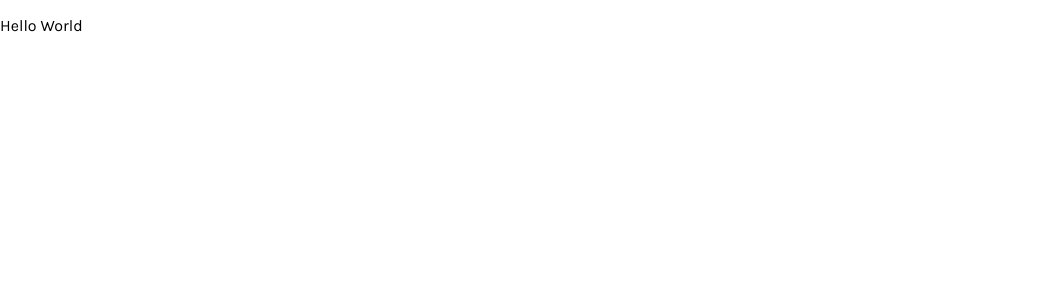
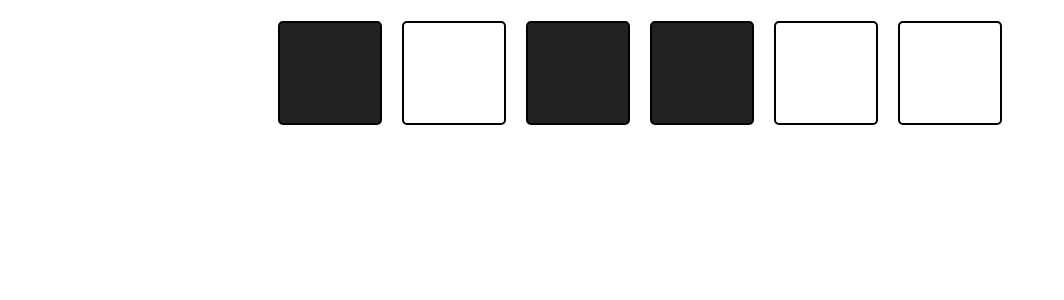
Before and after one commit to AngeloAXNGR/scrimba-react-projects, a React (Create React App) app: page / in a window 1280 px wide. Shown: the top 300 px of the page, without its empty margins (0-1064 px from the left). Built offline with nearby package versions, Linux system fonts and the light colour scheme.

Commit message:
Finish state practice challenge

```diff
--- a/src/App.js
+++ b/src/App.js
@@ -1,13 +1,84 @@
+import React from 'react';
 import logo from './logo.svg';
 import './App.css';
+import boxes from './boxes';
+import Box from './components/Box';
 
 
 
-const App = () => {
-  return(
-    <div className="container">
-      <p>Hello World</p>
-    </div>
+
+const App = (props) => {
+  /**
+   * Challenge part 1:
+   * 1. Initialize state with the default value of the
+   *    array pulled in from boxes.js
+   * 2. Map over that state array and display each one
+   *    as an empty square (black border, transparent bg color)
+   *    (Don't worry about using the "on" property yet)
+   */
+
+  // const [squares, setSquares] = React.useState(boxes);
+
+  // Challenge: use a ternary to determine the backgroundColor.
+  // If darkMode is true, set it to #222222
+  // If darkMode is false, set it to #cccccc
+  // const styles = {
+  //   backgroundColor: props.darkMode ? "#222222" : "#cccccc"
+  // };
+
+  // const squareElements = squares.map(square => {
+  //   // Pass styles prop in style
+  //   return <div style={styles} className="box" key={square.id}></div>
+  // });
+
+
+  /**
+   * Challenge part 2:
+   * 1. Create a separate component called "Box" and
+   *    replace the `div` above with our <Box /> components
+   * 2. Pass the Box component a prop called `on` with the
+   *    value of the same name from the `boxes` objects
+   * 3. In the Box component, apply dynamic styles to determine
+   *    the backgroundColor of the box. If it's `on`, set the
+   *    backgroundColor to "#222222". If off, set it to "none"
+   */
+
+  const [squares, setSquares] = React.useState(boxes);
+
+  /**
+   * Challenge: Create a toggle() function that logs
+   * "clicked!" to the console
+   *
+   * Pass that function down to each of the Box components
+   * and set it up so when they get clicked it runs the function
+   */
+
+  function toggle(id){
+    setSquares(prevSquares => {
+      return prevSquares.map((square) =>{
+        // Toggles on/off of specific square (id is the basis for finding that square)
+        // Object spread is used to create new object and replace old object with new object
+        // This approach will not update the state directly
+        return square.id === id ? {...square, on: !square.on} : square
+      })
+    });
+
+  }
+
+  const squareElements = squares.map(square => {
+    return(
+      <Box
+      key={square.id}
+      id={square.id}
+      on={square.on}
+      handleEvent={() => toggle(square.id)}/>
+    );
+  })
+
+  return (
+    <main>
+        <h1>{squareElements}</h1>
+    </main>
   );
 }
 export default App;
--- /dev/null
+++ b/src/boxes.js
@@ -0,0 +1,26 @@
+export default [
+  {
+    id: 1,
+    on: true
+  },
+  {
+    id: 2,
+    on: false
+  },
+  {
+    id: 3,
+    on: true
+  },
+  {
+    id: 4,
+    on: true
+  },
+  {
+    id: 5,
+    on: false
+  },
+  {
+    id: 6,
+    on: false
+  },
+]
--- /dev/null
+++ b/src/components/Box.js
@@ -0,0 +1,44 @@
+import React from "react";
+const Box = (props) => {
+
+  //=====================================================================
+
+  /**
+   * Challenge: Create state controlling whether
+   * this box is "on" or "off". Use the incoming
+   * `props.on` to determine the initial state.
+   *
+   * Create an event listener so when the box is clicked,
+   * it toggles from "on" to "off".
+   *
+   * Goal: clicking each box should toggle it on and off.
+   */
+
+
+  // This approach is an example of a derived state (ideally you want
+  // to change state from the parent component is this only changes state
+  // within this component)
+
+  // const [on, setOn] = React.useState(props.on);
+
+  // function toggle(){
+  //   setOn(prevOn => !prevOn);
+  // }
+
+  // const styles = {
+  //   backgroundColor : on ? "#222222" : "transparent"
+  // }
+
+  //================================================================
+
+  const styles = {
+    backgroundColor : props.on ? "#222222" : "transparent"
+  }
+
+  return(
+     <div style={styles} className="box" onClick={props.handleEvent}></div>
+  );
+}
+
+
+export default Box;
--- a/src/index.css
+++ b/src/index.css
@@ -17,3 +17,19 @@ code {
   font-family: source-code-pro, Menlo, Monaco, Consolas, 'Courier New',
     monospace;
 }
+
+main{
+  display: flex;
+  justify-content: center;
+}
+main > h1{
+  display:flex;
+  gap: 20px;
+}
+
+.box{
+  width: 100px;
+  height: 100px;
+  border:2px solid black;
+  border-radius: 5px;
+}
--- a/src/index.js
+++ b/src/index.js
@@ -7,6 +7,6 @@ import App from './App';
 const root = ReactDOM.createRoot(document.querySelector('#root'));
 root.render(
   <React.StrictMode>
-    <App/>
+    <App darkMode={true}/>
   </React.StrictMode>
 );
```
